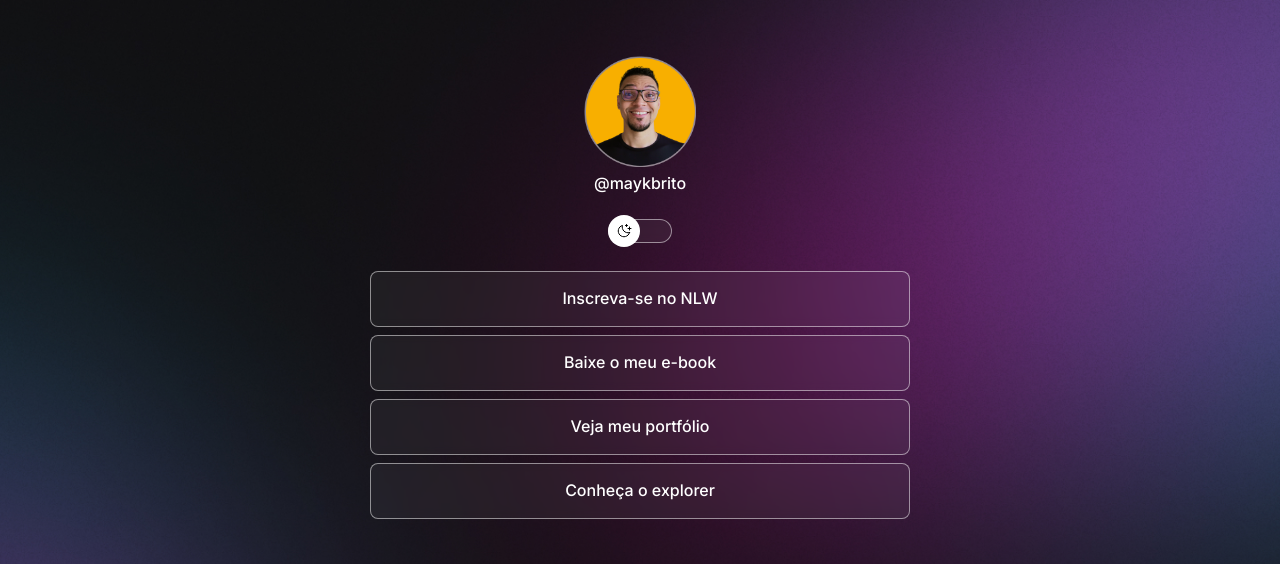
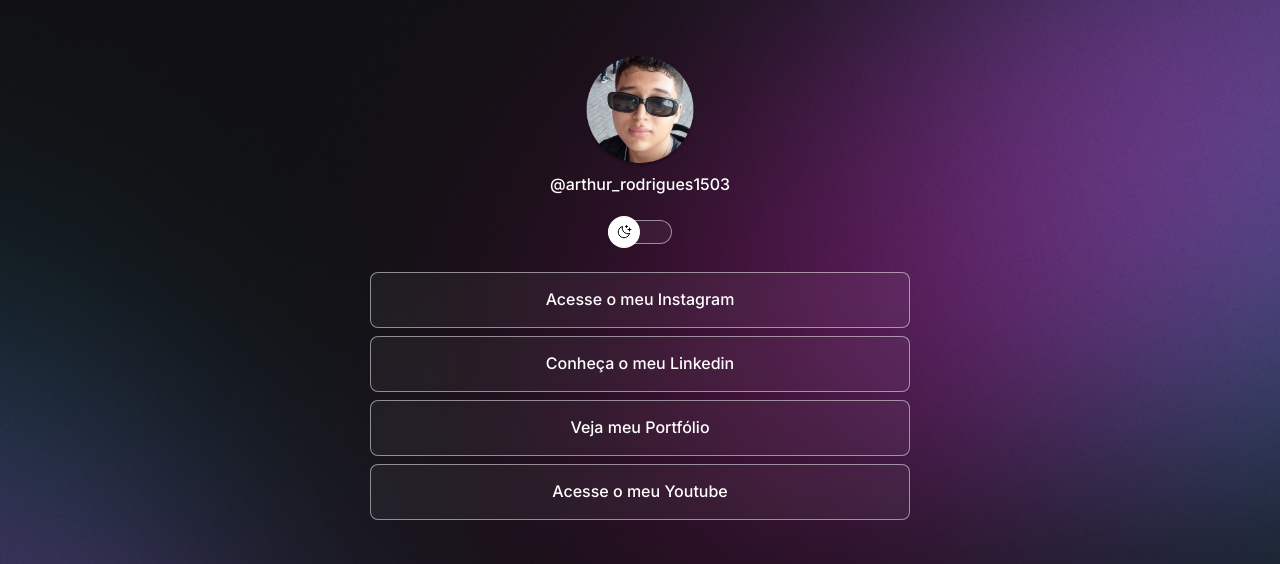
Before and after one commit to Arthur-Rodriguess/DevLinks, a plain HTML site: page index.html in a window 1280 px wide. Shown: the top 564 px of the page. Drawn offline with nearby package versions, Linux system fonts and the light colour scheme.

Commit message:
modified a lot of things

```diff
--- a/index.html
+++ b/index.html
@@ -17,10 +17,10 @@
     <div id="conteiner">
       <div id="profile">
         <img
-          src="./assets/assets/avatar.png"
-          alt="Foto do Mayk Brito sorrindo com um fundo amarelo"
+          src="./imgs/foto-arthur.png"
+          alt="Foto do Arthur Rodrigues com óculos escuro"
         />
-        <p>@maykbrito</p>
+        <p>@arthur_rodrigues1503</p>
       </div>
 
       <div id="switch" onclick="toggleMode()">
@@ -30,22 +30,31 @@
 
       <ul>
         <li>
-          <a href="https://www.youtube.com/live/kYqI-t_CkBY?si=5jXQSRAclpC6ghHr" target="_blank">Inscreva-se no NLW</a>
-        </li>
-
-        <li>
-          <a href="https://www.rocketseat.com.br/ebook" target="_blank">Baixe o meu e-book</a>
-        </li>
-
-        <li>
-          <a href="https://github.com/Arthur-Rodriguess?tab=repositories" target="_blank">
-            Veja meu portfólio</a
+          <a
+            href="https://www.instagram.com/arthur_rodrigues1503/"
+            target="_blank"
+            >Acesse o meu Instagram</a
           >
         </li>
 
         <li>
-          <a href="https://rocketseat.com.br/explorer" target="_blank">
-            Conheça o explorer</a
+          <a href="https://www.linkedin.com/in/arthur-rodrigues-216ab9310/" target="_blank"
+            >Conheça o meu Linkedin</a
+          >
+        </li>
+
+        <li>
+          <a
+            href="https://github.com/Arthur-Rodriguess?tab=repositories"
+            target="_blank"
+          >
+            Veja meu Portfólio</a
+          >
+        </li>
+
+        <li>
+          <a href="https://www.youtube.com/@argames6562" target="_blank">
+            Acesse o meu Youtube</a
           >
         </li>
       </ul>
@@ -62,15 +71,17 @@
         <a href="https://www.youtube.com/@argames6562" target="_blank"
           ><ion-icon name="logo-youtube"></ion-icon
         ></a>
-        <a href="https://www.linkedin.com/in/arthur-rodrigues-216ab9310/" target="_blank"
+        <a
+          href="https://www.linkedin.com/in/arthur-rodrigues-216ab9310/"
+          target="_blank"
           ><ion-icon name="logo-linkedin"></ion-icon
         ></a>
       </div>
 
       <footer>
-        Feito com ♥ pela <a href="https://www.rocketseat.com.br/" target="_blank">Rocketseat</a>
+        Feito com ♥ pela
+        <a href="https://www.rocketseat.com.br/" target="_blank">Rocketseat</a>
       </footer>
-
     </div>
 
     <script
@@ -83,6 +94,5 @@
     ></script>
 
     <script src="./script.js"></script>
-
   </body>
 </html>
--- a/script.js
+++ b/script.js
@@ -5,11 +5,11 @@ function toggleMode() {
   const img = document.querySelector("#profile img")
 
   if (html.classList.contains("light")) {
-    img.setAttribute("src", "./assets/assets/avatar-light.png")
+    img.setAttribute("src", "./imgs/foto-arthur-light.png")
     img.setAttribute("alt", "Foto do Mayk Brito sorrindo com óculos escuro e casaco"
     )
   } else {
-    img.setAttribute("src", "./assets/assets/avatar.png")
+    img.setAttribute("src", "./imgs/foto-arthur.png")
     img.setAttribute("alt", "Foto do Mayk Brito sorrindo com um fundo amarelo")
   }
 }
--- a/style.css
+++ b/style.css
@@ -21,7 +21,7 @@
   --surface-color: rgba(0, 0, 0, 0.05);
   --surface-color-hover: rgba(0, 0, 0, 0.1);
   --highlight-color: rgba(0, 0, 0, 0.15);
-  --switch-bg-url: url(./assets/assets/sun.svg)
+  --switch-bg-url: url(./assets/assets/sun.svg);
 }
 
 body {
@@ -53,7 +53,6 @@ body * {
   font-weight: 500;
   line-height: 24px;
   color: var(--text-color);
-  margin-bottom: 8px;
   margin-bottom: 24px;
 }
 
@@ -141,7 +140,7 @@ ul li a:hover {
   justify-content: center;
   padding: 16px;
   border-radius: 50%;
-  transition: all .2s
+  transition: all 0.2s;
 }
 
 #social-links a:hover {
```
Also changed, not shown: assets/assets/avatar-light.png (deleted), assets/assets/avatar.png (deleted), imgs/foto-arthur-light.png (added), imgs/foto-arthur.png (added).
